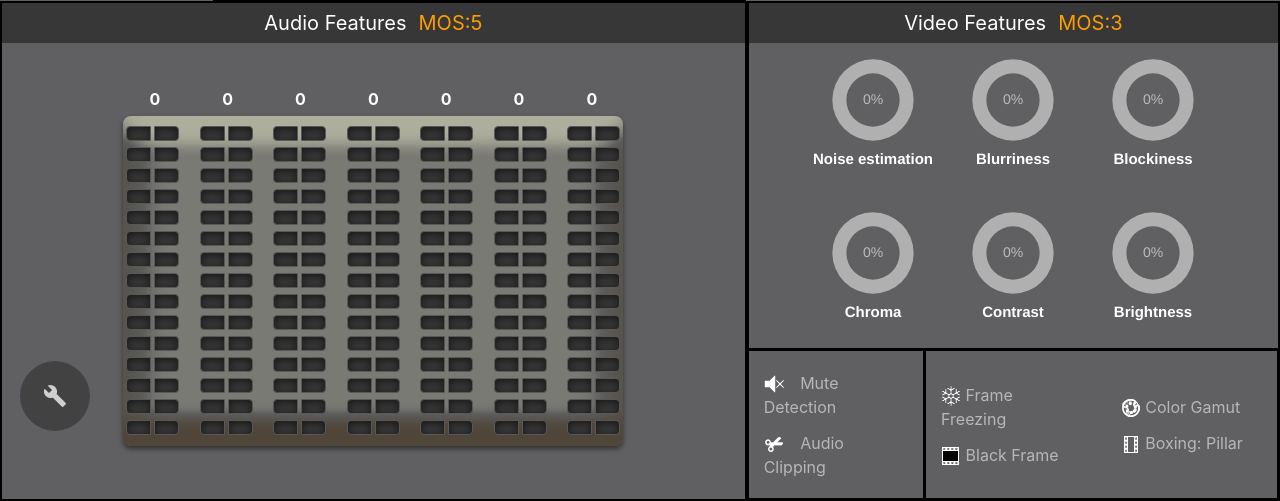
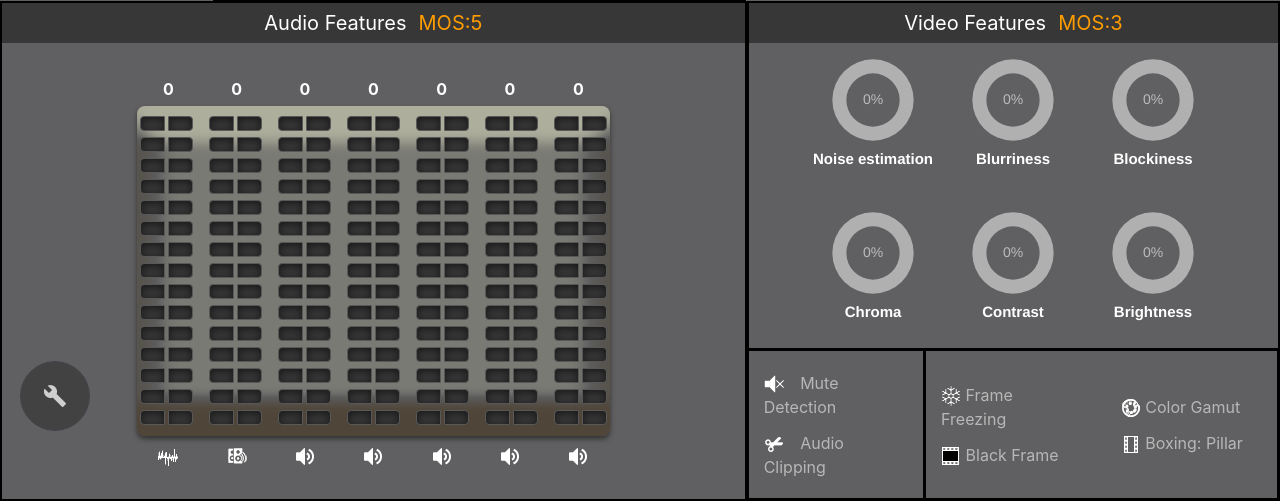
Before and after one commit to mohammadhasanzadeh199/vqa-front, a Django app: page /home/ in a window 1280 px wide. Shown: the part 349-850 px from the top of the page. Run offline with Django 3.2, Linux system fonts and the light colour scheme; some libraries are stand-ins or nearby versions.

Commit message:
equalizers icon added, equalizer css handled for more data

```diff
--- a/static/css/equalizer.css
+++ b/static/css/equalizer.css
@@ -35,7 +35,7 @@
             align-items: center;
 }
 .equalizer .table {
-    width: 500px;
+    width: fit-content;
     margin:0;
 }
 .equalizer .table-header {
@@ -70,7 +70,9 @@
     -webkit-box-shadow: 0px 3px 5px 0px #333;
             box-shadow: 0px 3px 5px 0px #333;
 }
-
+.equalizer .table-body .table-col:not(:last-child){
+    margin-right: 16px;
+}
 .equalizer .table-body .table-col .td{
     display: -webkit-box;
     display: -ms-flexbox;
--- a/static/js/equalizer.js
+++ b/static/js/equalizer.js
@@ -16,6 +16,7 @@ function setEqualizers(json) {
     // remove every thing first ........................................................
     $(".equalizer .table-header .th:not(.source)").remove();
     $(".equalizer .table-body .table-col:not(.source)").remove();
+    $(".equalizer .table-footer .footer-item:not(.source)").remove()
     // now create each column ..........................................................
     for (let i = 0; i<eq_data.length;i++){
         let header = $(".equalizer .table-header .source").clone();
@@ -39,6 +40,10 @@ function setEqualizers(json) {
         // log control .................................................................
         row.removeClass("source");
         row.insertAfter(".equalizer .table-body .table-col.source");
+        let footer = $(".equalizer .table-footer .footer-item.source").clone();
+        footer.removeClass("source");
+        footer.find("img").attr("src","/static/pic/icon/"+eq_icon_finder(eq_data[i].name));
+        footer.insertAfter(".equalizer .table-footer .footer-item.source")
         eq_log_control(eq_data[i].name,eq_data[i].value);
     }
 }
@@ -170,5 +175,5 @@ function eq_icon_finder(name){
             return __icon_packes__[i].value;
         }
     }
-    return "Brightness.png";
+    return "loudness.png";
 }
```
